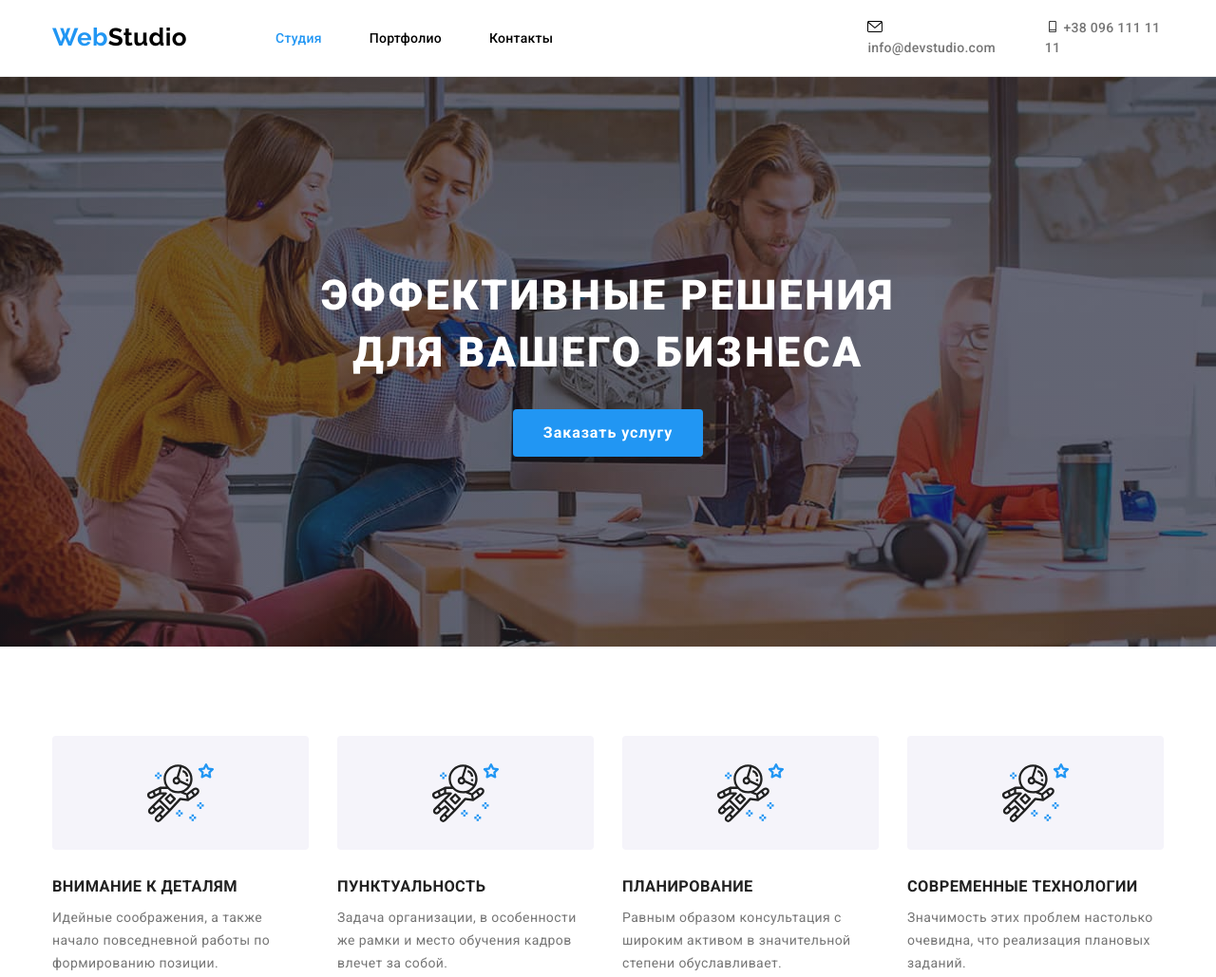
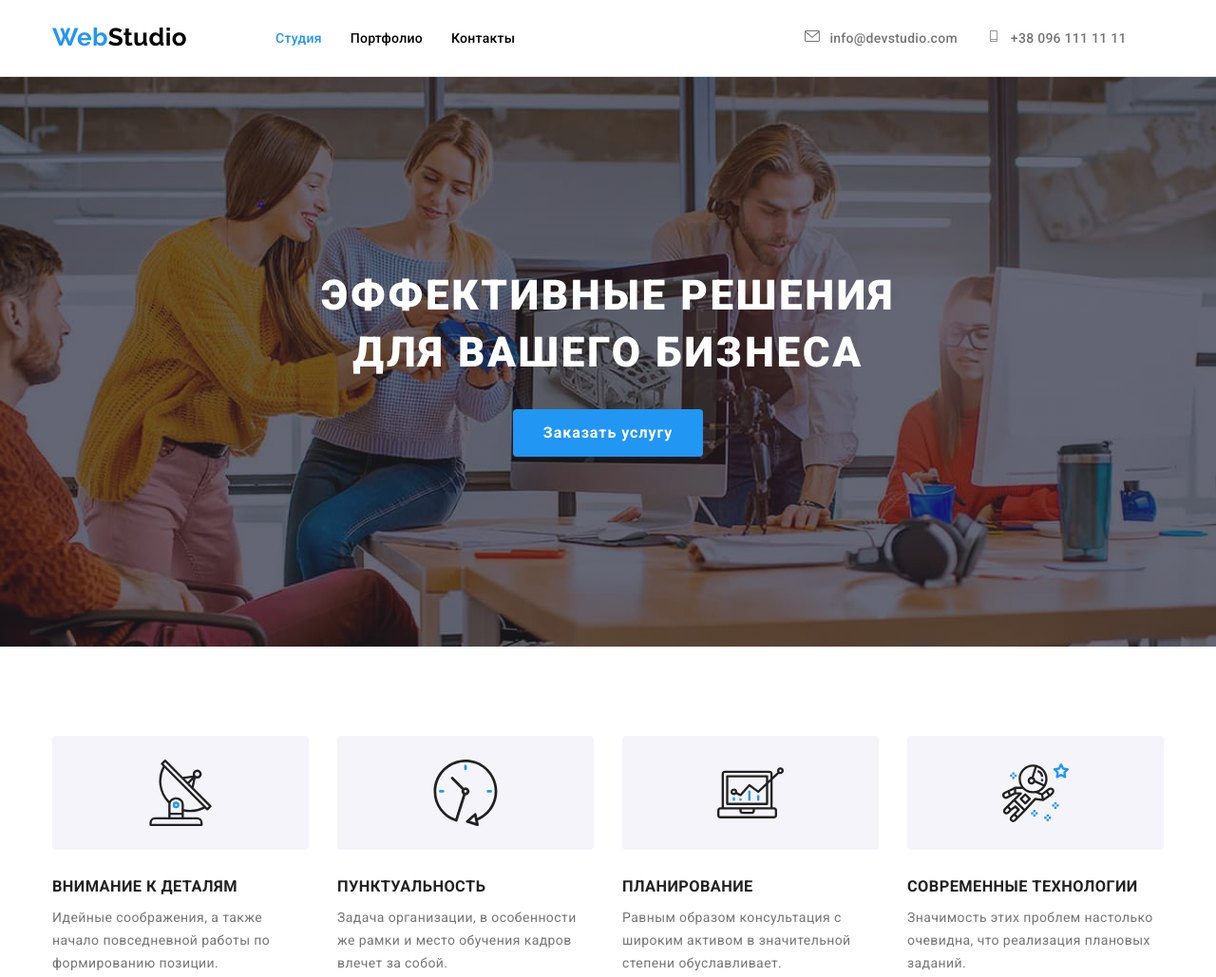
Before and after one commit to skiff777/goit-markup-hw-04, a plain HTML site: page index.html in a window 1280 px wide. Shown: the top 1029 px of the page at 95% size. Drawn offline with nearby package versions, Linux system fonts and the light colour scheme.

Commit message:
change svg articles and names

```diff
--- a/css/styles.css
+++ b/css/styles.css
@@ -152,14 +152,26 @@ img {
 .header-list,
 .contact-items {
   display: flex;
-  gap: 50px;
+  gap: 30px;
 }
+
+.contact-item {
+  display: flex;
+  gap: 10px;
+  fill:#757575
+}
+
+.contact-item:hover,
+.contact-item:focus {
+  fill:#2196f3;
+}
+
 .header-item {
   display: block;
 }
 
 .header-nav {
-  margin-right: 331px;
+  margin-right: 305px;
 }
 
 .header-link {
@@ -444,6 +456,14 @@ img {
 
 /* contact-icons */
 
+/* .contact-icon {
+fill:#757575;
+}
+.contact-icon:hover,
+.company-icon:focus {
+  fill:#2196f3;
+} */
+
 /* socials icons */
 .socials {
   display: flex;
--- a/index.html
+++ b/index.html
@@ -75,7 +75,7 @@
             <li class="about-item">
               <div class="about-pictures">
                 <svg width="70" height="70">
-                  <use href="./images/icons.svg#astronaut"></use>
+                  <use href="./images/icons.svg#antenna"></use>
                 </svg>
               </div>
               <h3 class="about-article">Внимание к деталям</h3>
@@ -86,7 +86,7 @@
             <li class="about-item">
               <div class="about-pictures">
                 <svg width="70" height="70">
-                  <use href="./images/icons.svg#astronaut"></use>
+                  <use href="./images/icons.svg#clock"></use>
                 </svg>
               </div>
               <h3 class="about-article">Пунктуальность</h3>
@@ -97,7 +97,7 @@
             <li class="about-item">
               <div class="about-pictures">
                 <svg width="70" height="70">
-                  <use href="./images/icons.svg#astronaut"></use>
+                  <use href="./images/icons.svg#diagram"></use>
                 </svg>
               </div>
               <h3 class="about-article">Планирование</h3>
@@ -484,6 +484,7 @@
     <footer>
       <!-- Подвал сайта -->
       <section class="footer">
+        <div class="footer-container-big"></div>
         <div class="footer-container container">
           <a href="./index.html" class="footer-logo link"
             >Web<span class="footer-studio">Studio</span></a
```
